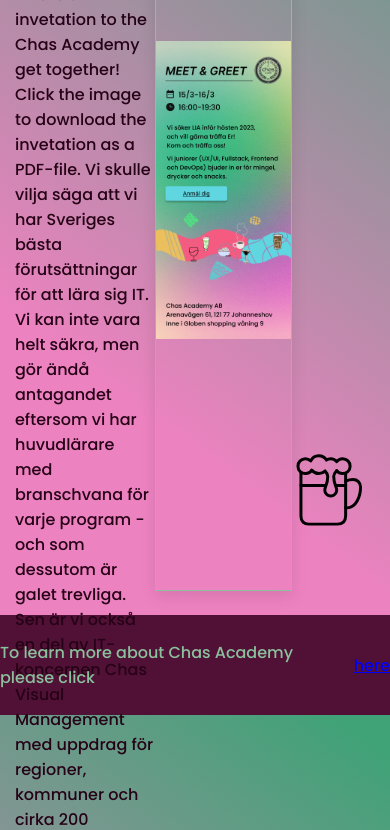
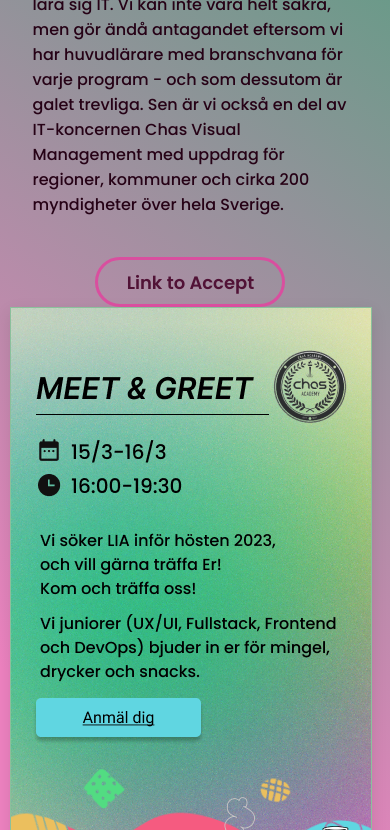
Before and after one commit to ViktorHek/chas_invetation, a plain HTML site: page index.html in a window 390 px wide. Shown: the part 380-1210 px from the top of the page. Drawn offline with Linux system fonts and the light colour scheme.

Commit message:
adding responsive web-design

```diff
--- a/index.html
+++ b/index.html
@@ -42,7 +42,7 @@
       <a href="./MeetGreet.pdf" target="_blank" class="img-link">
         <img src="./MeetGreet.png" alt="ops" />
       </a>
-      <div class="info-container">
+      <div class="animation-container">
         <div class="bottle-container">
           <svg
             fill="#000000"
--- a/style.css
+++ b/style.css
@@ -154,7 +154,7 @@
   box-shadow: 0px 0px 10px #51113699;
 }
 
-.info-container {
+.animation-container {
   display: flex;
   flex-direction: column;
   justify-content: flex-end;
@@ -186,7 +186,7 @@
   opacity: 0;
 }
 
-.info-container:hover > .drop-container {
+.animation-container:hover > .drop-container {
   display: block;
   opacity: 1;
   animation: drop 3s infinite ease-in;
@@ -202,3 +202,18 @@
     transform: translateY(385px);
   }
 }
+
+@media only screen and (max-width: 770px) {
+    .animation-container {
+        display: none;
+        opacity: 0;
+    }
+    main {
+        flex-direction: column;
+        justify-content: center;
+        height: 1300px;
+    }
+    .text-container {
+        width: 90%;
+    }
+}
```
